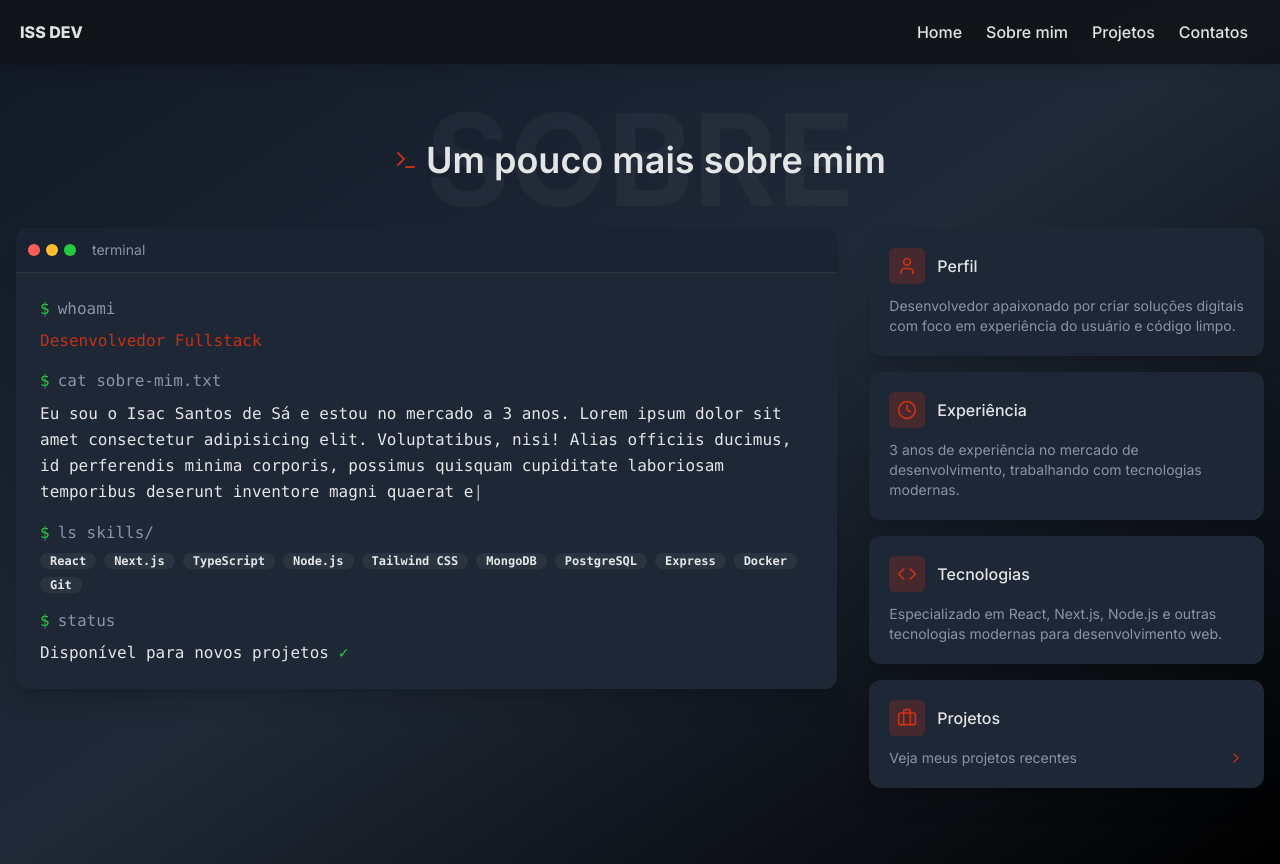
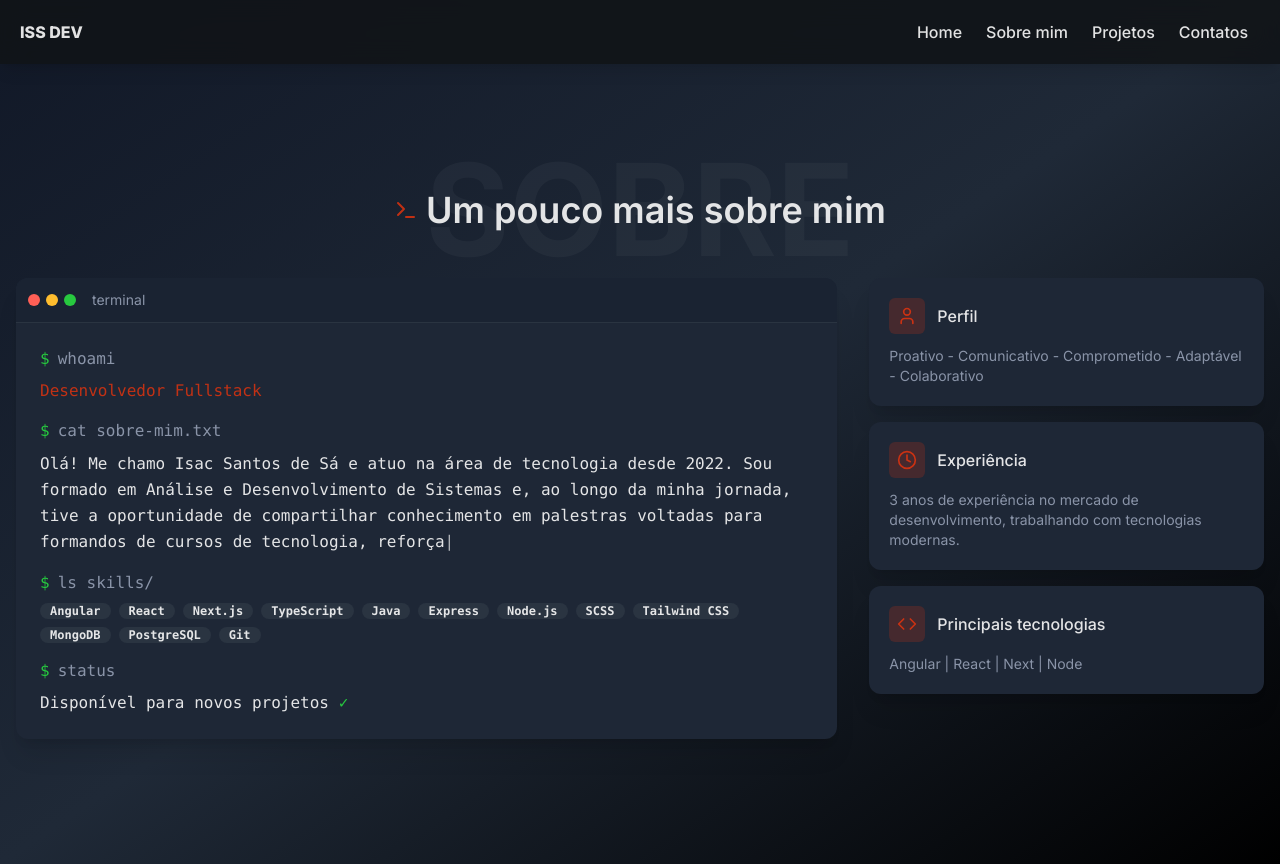
Before and after one commit to Isac-SS/Portifolio, a Next.js app: page /sobremim in a window 1280 px wide. Built offline with nearby package versions, Linux system fonts and the light colour scheme.

Commit message:
refactor(home/sobremim/projetos): altera descrições de texto

```diff
--- a/src/app/home/page.jsx
+++ b/src/app/home/page.jsx
@@ -32,26 +32,20 @@ const icons = [
       "hover:text-[#f0340b] hover:scale-125 transition-all duration-300 ease-in-out",
     icon: Linkedin,
   },
-  {
-    href: "https://judge.beecrowd.com/pt/profile/676304",
-    size: 24,
-    label: "Beecrownd",
-    style:
-      "hover:text-[#f0340b] hover:scale-125 transition-all duration-300 ease-in-out",
-    icon: Linkedin,
-  },
 ];
 
 const technologies = [
+  "Angular",
   "React",
   "Next.js",
   "TypeScript",
+  "Java",
+  "Express",
   "Node.js",
+  "SCSS",
   "Tailwind CSS",
   "MongoDB",
   "PostgreSQL",
-  "Express",
-  "Docker",
   "Git",
 ];
 
@@ -107,8 +101,8 @@ function HomeMain() {
             transition={{ duration: 0.8 }}
             className="space-y-6"
           >
-            <div className="inline-block bg-gradient-to-r from-red-500 to-orange-500 px-4 py-1 rounded-full text-sm font-medium mb-2">
-              Fullstack Developer
+            <div className="inline-block bg-gradient-to-r from-red-500 to-orange-500 px-4 py-1 rounded-full text-lg font-medium mb-2">
+              Isac Santos de Sá
             </div>
 
             <h1 className="text-5xl md:text-7xl font-bold">
--- a/src/app/sobremim/page.jsx
+++ b/src/app/sobremim/page.jsx
@@ -19,7 +19,7 @@ const AboutMe = () => {
   const [displayedText, setDisplayedText] = useState("");
 
   const fullText =
-    "Eu sou o Isac Santos de Sá e estou no mercado a 3 anos. Lorem ipsum dolor sit amet consectetur adipisicing elit. Voluptatibus, nisi! Alias officiis ducimus, id perferendis minima corporis, possimus quisquam cupiditate laboriosam temporibus deserunt inventore magni quaerat explicabo tempora repellendus incidunt? Lorem ipsum dolor sit, amet consectetur adipisicing elit. Libero reiciendis accusantium distinctio eveniet aperiam qui quae doloribus praesentium molestias quia. Repellat vel ad obcaecati nihil natus ab adipisci eius aspernatur.";
+    "Olá! Me chamo Isac Santos de Sá e atuo na área de tecnologia desde 2022. Sou formado em Análise e Desenvolvimento de Sistemas e, ao longo da minha jornada, tive a oportunidade de compartilhar conhecimento em palestras voltadas para formandos de cursos de tecnologia, reforçando meu compromisso com o aprendizado contínuo e a colaboração. Iniciei minha carreira com um estágio no Ministério do Meio Ambiente, onde atuei como desenvolvedor web. Em seguida, trabalhei na empresa ENSTI, onde ampliei meu conhecimento backend com Java e Node.js, e tive maior contato com SQL, integrando uma equipe responsável por escalar a plataforma SICLUS para mais de 600 AABBs e mais de 1 milhão de usuários, enfrentando desafios que fortaleceram minha base técnica. Mais recentemente, atuei como desenvolvedor fullstack na Contrictor Tecnologia, utilizando Angular e NestJS para desenvolver soluções robustas e escaláveis. Tenho facilidade em me comunicar e um bom entrosamento com equipes, sempre buscando contribuir com soluções eficientes  manter um ambiente de trabalho colaborativo.";
 
   useEffect(() => {
     if (currentTextIndex < fullText.length && typing) {
@@ -35,15 +35,17 @@ const AboutMe = () => {
   }, [currentTextIndex, typing, fullText]);
 
   const skills = [
+    "Angular",
     "React",
     "Next.js",
     "TypeScript",
+    "Java",
+    "Express",
     "Node.js",
+    "SCSS",
     "Tailwind CSS",
     "MongoDB",
     "PostgreSQL",
-    "Express",
-    "Docker",
     "Git",
   ];
 
@@ -142,8 +144,8 @@ const AboutMe = () => {
                 <h3 className="text-[#FAFAFAE6] font-medium">Perfil</h3>
               </div>
               <p className="text-[#8A94A8] text-sm">
-                Desenvolvedor apaixonado por criar soluções digitais com foco em
-                experiência do usuário e código limpo.
+                Proativo - Comunicativo - Comprometido - Adaptável -
+                Colaborativo
               </p>
             </Card>
 
@@ -165,15 +167,16 @@ const AboutMe = () => {
                 <div className="bg-[#f0340b30] p-2 rounded-md">
                   <Code className="text-[#f0340bc7] h-5 w-5" />
                 </div>
-                <h3 className="text-[#FAFAFAE6] font-medium">Tecnologias</h3>
+                <h3 className="text-[#FAFAFAE6] font-medium">
+                  Principais tecnologias
+                </h3>
               </div>
               <p className="text-[#8A94A8] text-sm">
-                Especializado em React, Next.js, Node.js e outras tecnologias
-                modernas para desenvolvimento web.
+                Angular | React | Next | Node
               </p>
             </Card>
 
-            <Card className="bg-[#1E2736] border-[#2A3441] shadow-xl p-5 rounded-xl">
+            {/* <Card className="bg-[#1E2736] border-[#2A3441] shadow-xl p-5 rounded-xl">
               <div className="flex items-center gap-3 mb-3">
                 <div className="bg-[#f0340b30] p-2 rounded-md">
                   <Briefcase className="text-[#f0340bc7] h-5 w-5" />
@@ -186,7 +189,7 @@ const AboutMe = () => {
                 </p>
                 <ChevronRight className="text-[#f0340bc7] h-4 w-4" />
               </div>
-            </Card>
+            </Card> */}
           </motion.div>
         </div>
       </div>
```
Also changed, not shown: src/components/title.jsx (+6 -3 lines).
